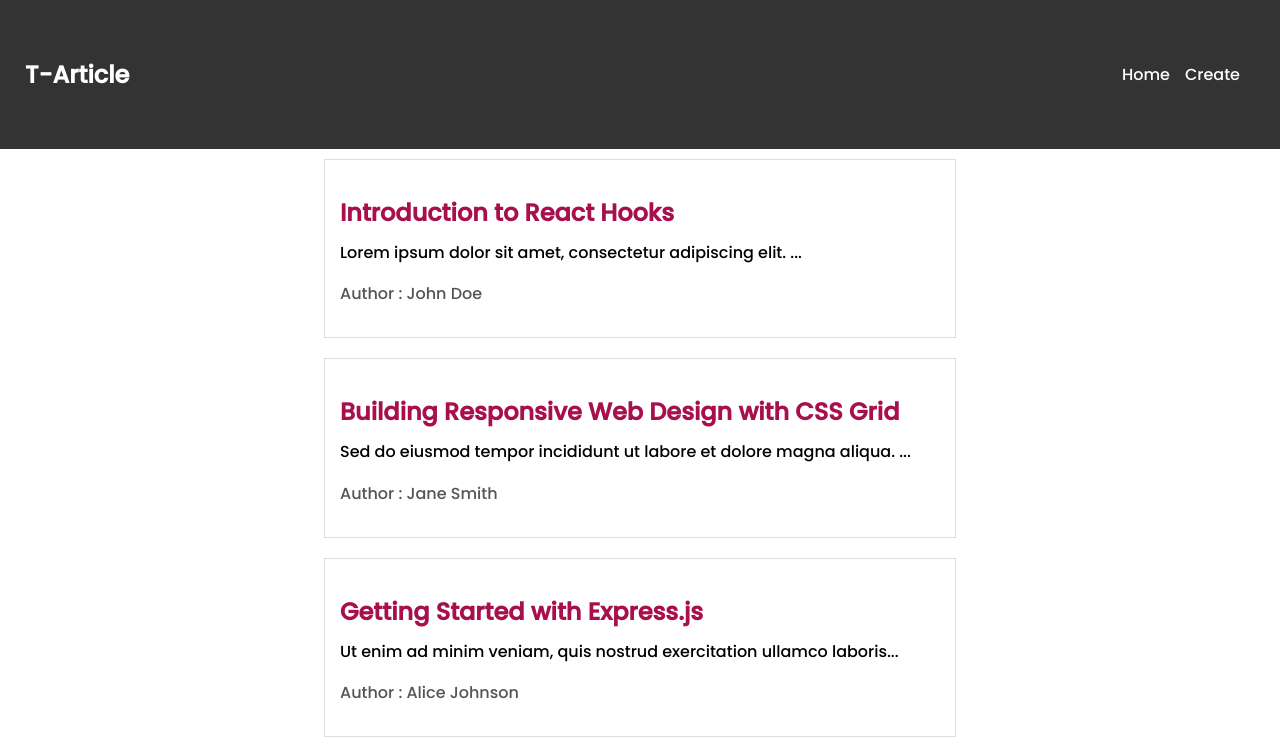
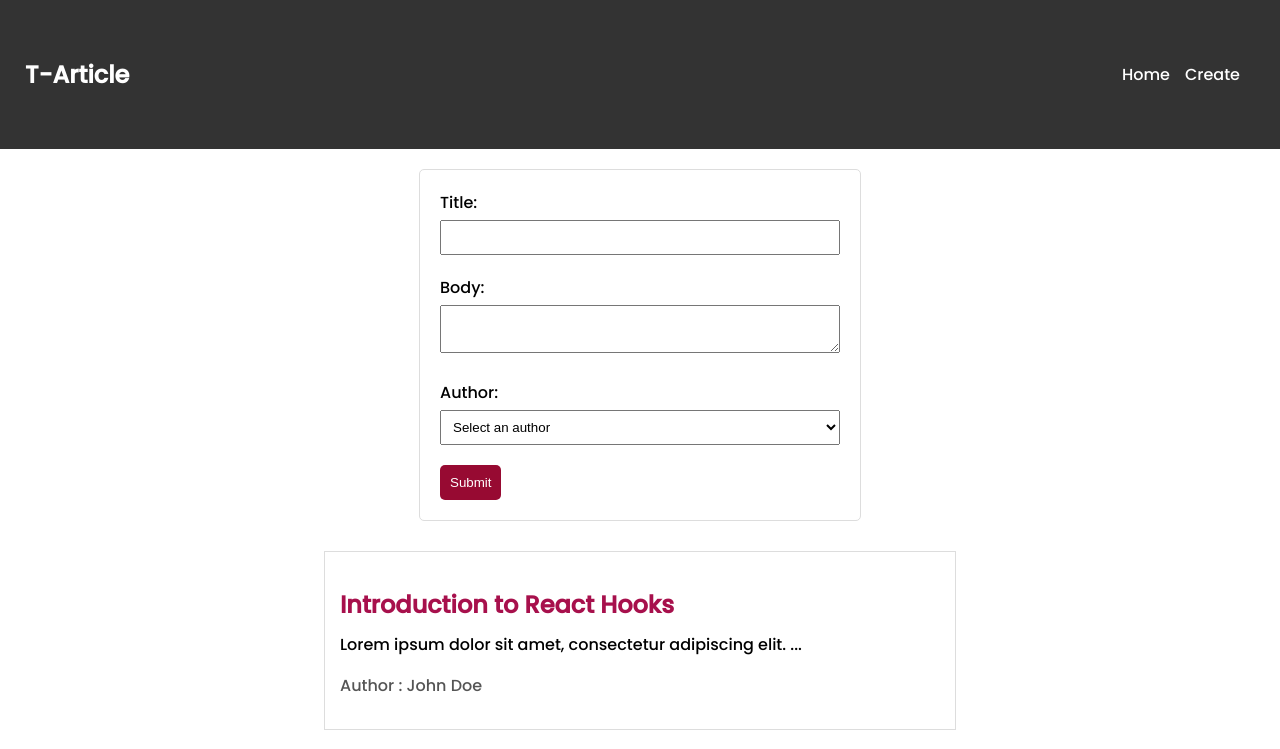
Before and after one commit to Leap-Chanvuthy/react-tutorial-for-beginners, a React (Create React App) app: page / in a window 1280 px wide. Shown: the top 749 px of the page. Built offline with nearby package versions, Linux system fonts and the light colour scheme; data requests are answered from the project's data file.

Commit message:
add:form for test branch

```diff
--- a/src/App.js
+++ b/src/App.js
@@ -1,5 +1,6 @@
 import Home from './pages/Home';
 import Navbar from './components/layout/Navbar';
+import Create from './pages/Create';
 
 
 function App() {
@@ -9,6 +10,7 @@ function App() {
   return (
     <div className="App">
       <Navbar/>
+      <Create/>
       <Home/>
     </div>
   );
--- a/src/index.css
+++ b/src/index.css
@@ -62,3 +62,37 @@ html body {
   color: #555;
   font-style: bold;
 }
+
+/* Form.css */
+
+.custom-form {
+  max-width: 400px;
+  margin: 20px auto;
+  padding: 20px;
+  border: 1px solid #ddd;
+  border-radius: 5px;
+}
+
+label {
+  display: block;
+  margin-bottom: 10px;
+}
+
+input,
+textarea,
+select {
+  width: 100%;
+  padding: 8px;
+  margin-top: 5px;
+  margin-bottom: 10px;
+  box-sizing: border-box;
+}
+
+button {
+  background-color: #970a32;
+  color: #fff;
+  padding: 10px;
+  border: none;
+  border-radius: 5px;
+  cursor: pointer;
+}
--- /dev/null
+++ b/src/pages/Create.jsx
@@ -0,0 +1,31 @@
+
+
+const Create = () => {
+  return (
+    <form className="custom-form">
+      <label>
+        Title:
+        <input type="text" name="title" />
+      </label>
+
+      <label>
+        Body:
+        <textarea name="body"></textarea>
+      </label>
+
+      <label>
+        Author:
+        <select name="author">
+          <option value="">Select an author</option>
+          <option value="John Doe">John Doe</option>
+          <option value="Jane Smith">Jane Smith</option>
+          <option value="Alice Johnson">Alice Johnson</option>
+        </select>
+      </label>
+
+      <button>Submit</button>
+    </form>
+  );
+};
+
+export default Create;
```
